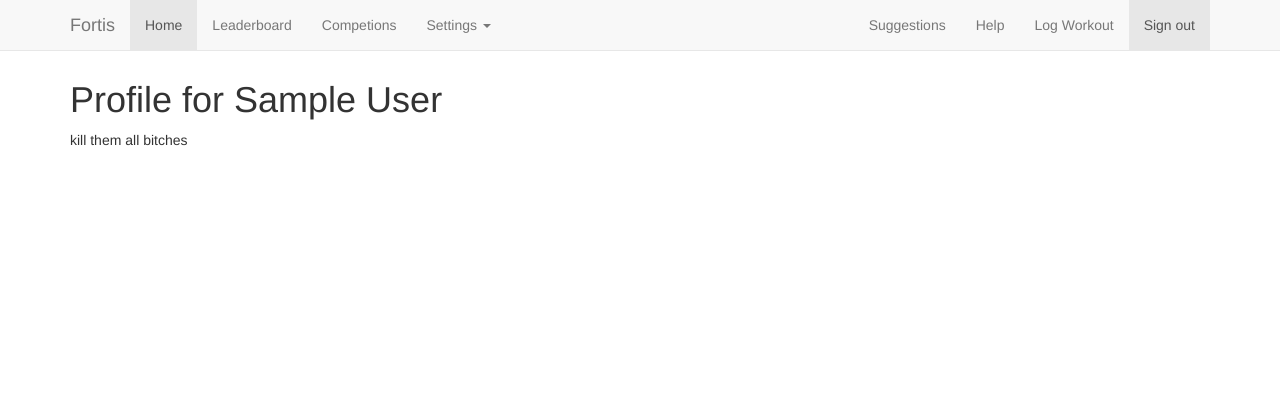
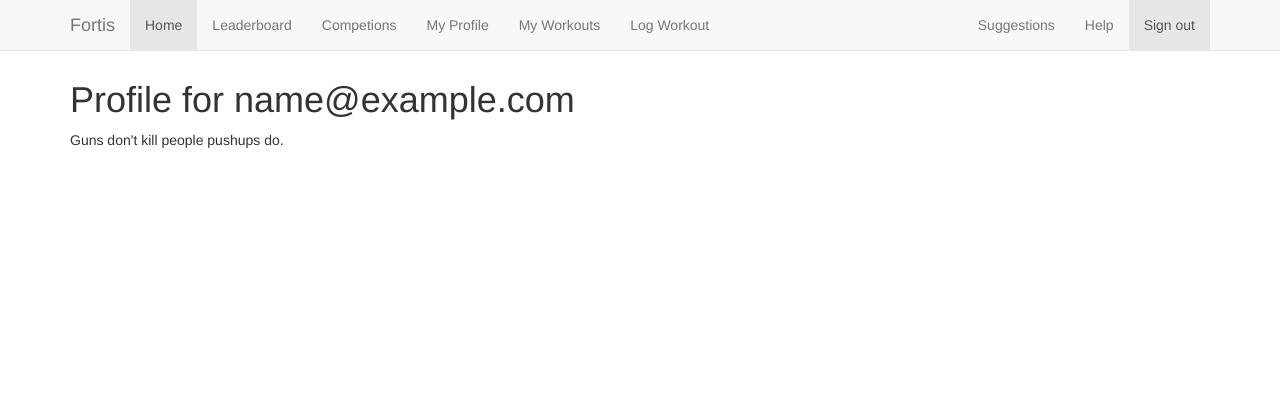
Before and after one commit to CerebralStorm/workout-wars, a Rails app: page /users/1 in a window 1280 px wide. Shown: the top 420 px of the page. Run offline with Rails 7, Linux system fonts and the light colour scheme; the visitor is signed in with stand-in values (Sample User, id 1); style sheets or scripts are compiled from the project's sources; some libraries are stand-ins or nearby versions.

Commit message:
updated navbar

```diff
--- a/app/views/shared/_navbar.html.haml
+++ b/app/views/shared/_navbar.html.haml
@@ -6,44 +6,32 @@
         %span.icon-bar
         %span.icon-bar
         %span.icon-bar
-      =link_to "Fortis", root_path, class: 'navbar-brand'
+      = link_to "Fortis", root_path, class: 'navbar-brand'
     .navbar-collapse.collapse
       %ul.nav.navbar-nav
         %li.active
-          =link_to "Home", root_path
+          = link_to "Home", root_path
         %li
-          =link_to "Leaderboard", leaderboard_path
+          = link_to "Leaderboard", leaderboard_path
         %li
-          =link_to "Competions", "#"
-        %li.dropdown
-          %a.dropdown-toggle{"data-toggle" => "dropdown", :href => "#"}
-            Settings
-            %b.caret
-          %ul.dropdown-menu
-            %li
-              %a{:href => "#"} Action
-            %li
-              %a{:href => "#"} Another action
-            %li
-              %a{:href => "#"} Something else here
-            %li.divider
-            %li.dropdown-header Nav header
-            %li
-              %a{:href => "#"} Separated link
-            %li
-              %a{:href => "#"} One more separated link
+          = link_to "Competions", "#"
+        -if user_signed_in?
+          %li
+            = link_to "My Profile", user_path(current_user)
+          %li
+            = link_to "My Workouts", user_workouts_path(current_user)
+          %li
+            = link_to "Log Workout", new_user_workout_path(current_user)
       %ul.nav.navbar-nav.navbar-right
         %li
-          =link_to "Suggestions", suggestions_path
+          = link_to "Suggestions", suggestions_path
         %li
-          =link_to "Help", help_path
+          = link_to "Help", help_path
         -if user_signed_in?
-          %li
-            =link_to "Log Workout", new_user_workout_path(current_user)
           %li.active
-            =link_to "Sign out", destroy_user_session_path, method: :delete
+            = link_to "Sign out", destroy_user_session_path, method: :delete
         - else
           %li
-            =link_to "Sign in with Facebook", user_omniauth_authorize_path(:facebook)
+            = link_to "Sign in with Facebook", user_omniauth_authorize_path(:facebook)
           %li
-            =link_to "Sign in", new_user_session_path
+            = link_to "Sign in", new_user_session_path
--- a/app/views/users/show.html.haml
+++ b/app/views/users/show.html.haml
@@ -1,3 +1,3 @@
 %h1
-  Profile for #{@user.name}
-%p kill them all bitches
+  Profile for #{@user.email}
+%p Guns don't kill people pushups do.
--- a/app/views/workouts/edit.html.haml
+++ b/app/views/workouts/edit.html.haml
@@ -2,6 +2,6 @@
 
 = render 'form'
 
-= link_to 'Show', @workout
+= link_to 'Show', user_workout_path(current_user, @workout)
 \|
 = link_to 'Back', user_workouts_path
```
